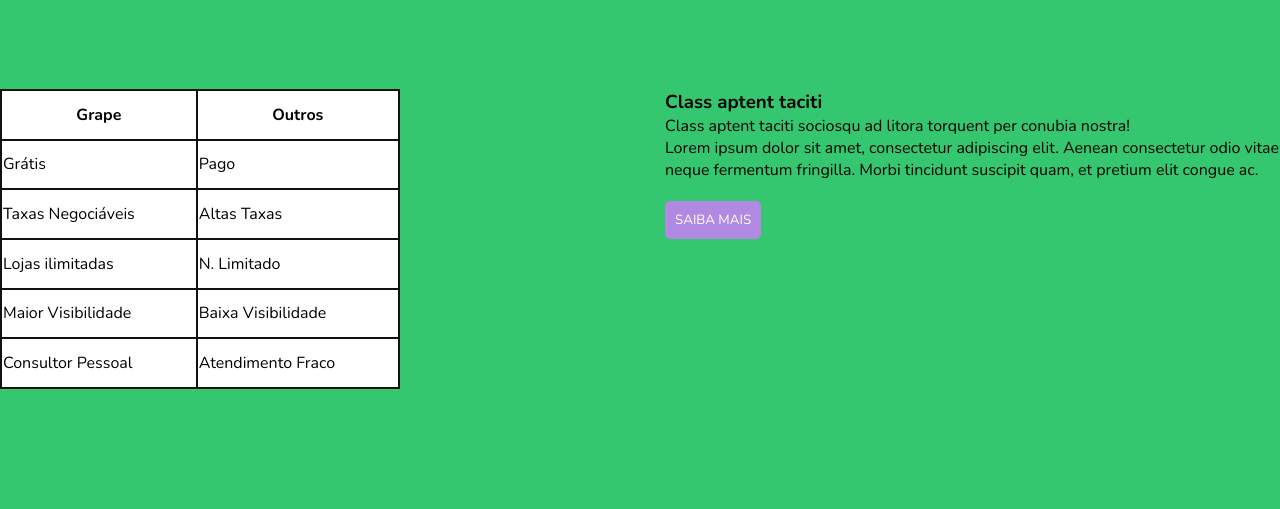
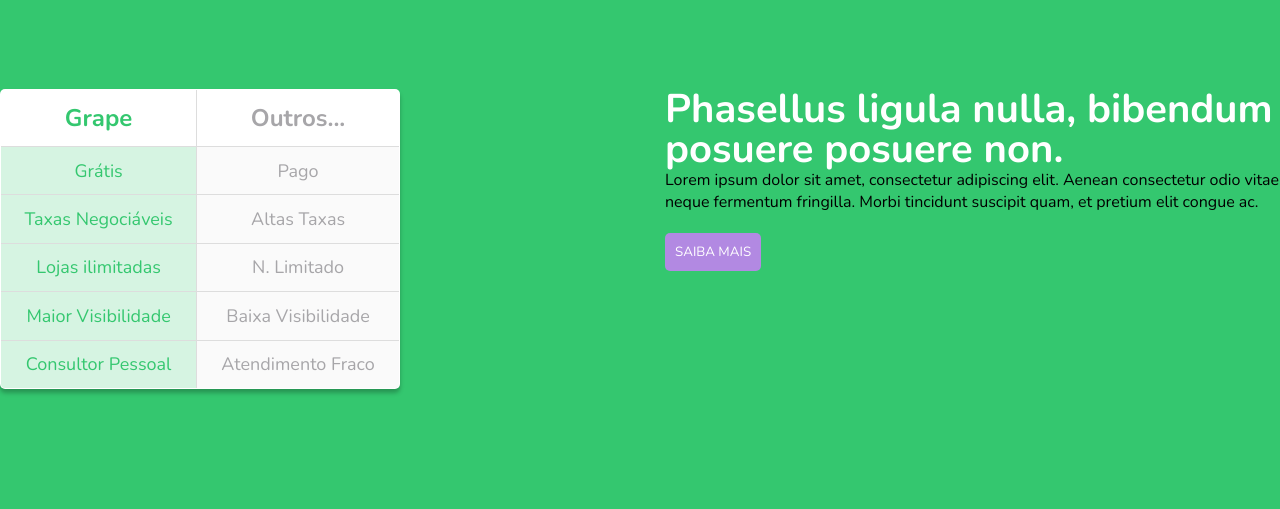
Before and after one commit to Rodrigo-bs/projeto-pratica_em_programacao_web, a PHP site: page /projeto-pratica_em_programacao_web/ in a window 1280 px wide. Shown: the part 571-1080 px from the top of the page. Run offline with PHP 8.4, Linux system fonts and the light colour scheme.

Commit message:
Fix: Terminei a tabela da section 2

```diff
--- a/app/views/page-home_cliente.php
+++ b/app/views/page-home_cliente.php
@@ -56,36 +56,35 @@
             <table>
                 <tr>
                     <th>Grape</th>
-                    <th>Outros</th>
+                    <th>Outros...</th>
                 </tr>
                 <tr>
-                    <td>Grátis</td>
-                    <td>Pago</td>
+                    <td class="coluna1">Grátis</td>
+                    <td class="coluna2">Pago</td>
                 </tr>
                 <tr>
-                    <td>Taxas Negociáveis</td>
-                    <td>Altas Taxas</td>
+                    <td class="coluna1">Taxas Negociáveis</td>
+                    <td class="coluna2">Altas Taxas</td>
                 </tr>
                 <tr>
-                    <td>Lojas ilimitadas</td>
-                    <td>N. Limitado</td>
+                    <td class="coluna1">Lojas ilimitadas</td>
+                    <td class="coluna2">N. Limitado</td>
                 </tr>
                 <tr>
-                    <td>Maior Visibilidade</td>
-                    <td>Baixa Visibilidade</td>
+                    <td class="coluna1">Maior Visibilidade</td>
+                    <td class="coluna2">Baixa Visibilidade</td>
                 </tr>
                 <tr>
-                    <td>Consultor Pessoal</td>
-                    <td>Atendimento Fraco</td>
+                    <td class="coluna1">Consultor Pessoal</td>
+                    <td class="coluna2">Atendimento Fraco</td>
                 </tr>
             </table>
 
-        <div>
-            <h3>Class aptent taciti</h3>
-            <span>Class aptent taciti sociosqu ad litora torquent per conubia nostra!</span>
-            <p>Lorem ipsum dolor sit amet, consectetur adipiscing elit. Aenean consectetur odio vitae neque fermentum fringilla. Morbi tincidunt suscipit quam, et pretium elit congue ac. </p>
-            <button class="saiba-mais">Saiba mais</button>
-        </div>
+            <div>
+                <h3>Phasellus ligula nulla, bibendum posuere posuere non.</h3>
+                <p>Lorem ipsum dolor sit amet, consectetur adipiscing elit. Aenean consectetur odio vitae neque fermentum fringilla. Morbi tincidunt suscipit quam, et pretium elit congue ac.</p>
+                <button class="saiba-mais">Saiba mais</button>
+            </div>
         </div>
     </section>
 </body>
--- a/assets/CSS/style_home.css
+++ b/assets/CSS/style_home.css
@@ -172,15 +172,49 @@ header{
     margin: 0 auto;
 }
 
+
 table{
-    border: 2px solid #111;
+    border: 1px solid #111;
     background-color: #fff;
     border-collapse: collapse;
     width: 400px;
     height: 300px;
+    box-shadow: 0px 4px 4px rgba(0, 0, 0, 0.25);
+    align-items: center;
+    text-align: center;
+    overflow: hidden;
+    border-radius: 5px;
+}
+
+table th:first-child{
+    font-size: 24px;
+    color: #34C76F;
+}
+
+table th:last-child{
+    font-size: 24px;
+    color: #A7A6A9;
 }
 
 th, td, tr{
-    border: 2px solid #111;
-    justify-content: center;
+    border: 1px solid #DDDDDD;
+    padding: 10px 0px;
 }
+
+.coluna1{
+    background-color: #34C76F33;
+    color: #34C76F;
+    font-size: 18px;
+}
+
+.coluna2{
+    background-color: #E7E7E733;
+    color: #A7A6A9;
+    font-size: 18px;
+}
+
+.container div h3{
+    color: #fff;
+    font-size: 40px;
+    line-height: 40px;
+}
```
